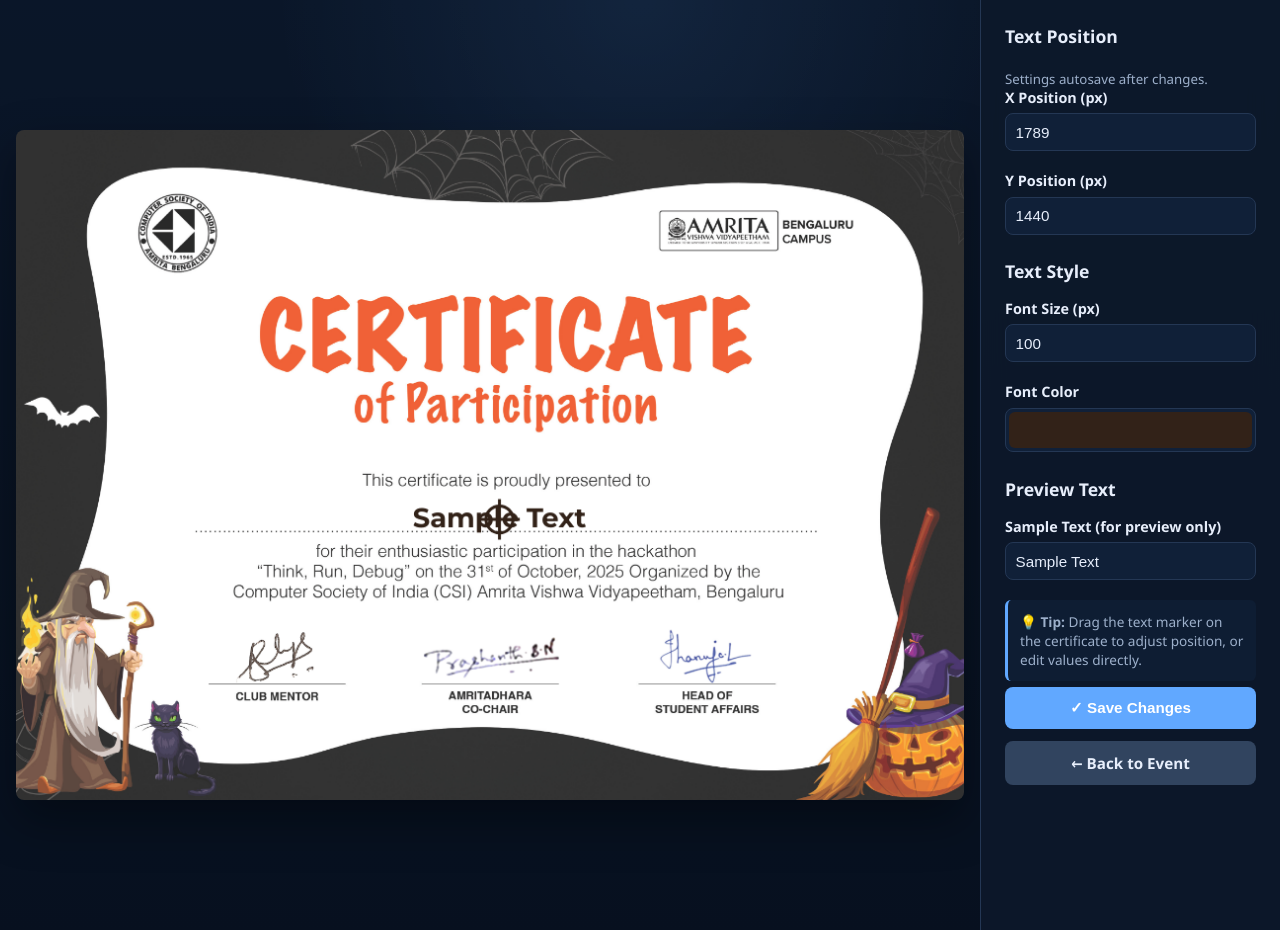
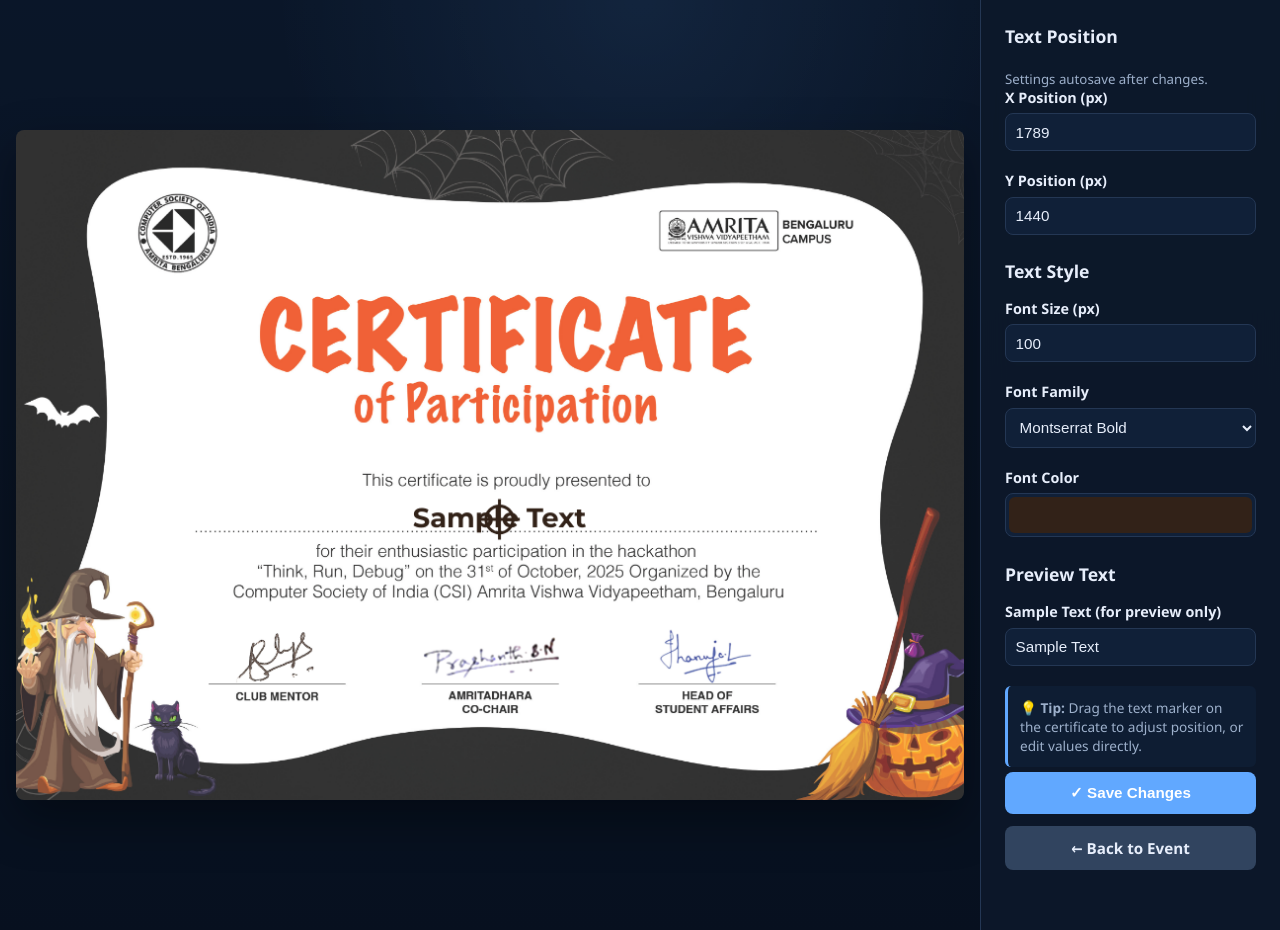
Before and after one commit to csi-aseb-chapter/Certificate-Generator, a Flask app: page /admin/events/think-run-debug/coordinates in a window 1280 px wide. Run offline with Flask 3, Linux system fonts and the light colour scheme; the visitor is signed in with stand-in values (Sample User, id 1); some libraries are stand-ins or nearby versions.

Commit message:
Add configurable fonts and global footer branding

```diff
--- a/app.py
+++ b/app.py
@@ -44,6 +44,15 @@
 EVENTS_DIR = os.path.join(RUNTIME_WRITABLE_DIR, "events")
 GENERATED_DIR = os.path.join(RUNTIME_WRITABLE_DIR, "generated_certificates")
 FONT_PATH = os.path.join(BASE_DIR, "fonts", "Montserrat-Bold.ttf")
+DEFAULT_FONT_KEY = "montserrat_bold"
+FONT_OPTIONS = {
+	"montserrat_bold": {
+		"label": "Montserrat Bold",
+		"filename": "Montserrat-Bold.ttf",
+		"css_family": "Montserrat Bold",
+		"css_weight": "700",
+	}
+}
 
 EVENT_STATE_FILE = os.path.join(GENERATED_DIR, "event_states.json")
 KV_REST_API_URL = os.environ.get("KV_REST_API_URL", "").strip()
@@ -232,6 +241,7 @@
 		"text_y": 1440,
 		"font_size": 100,
 		"font_color": [50, 34, 24],
+		"font_key": DEFAULT_FONT_KEY,
 	}
 	with open(config_path, "w", encoding="utf-8") as f:
 		json.dump(config, f, indent=2)
@@ -274,6 +284,56 @@
 
 def _event_csv_key(slug: str) -> str:
 	return f"{KV_EVENT_CSV_PREFIX}{slug}"
+
+
+def available_font_options() -> list[dict[str, str]]:
+	options: list[dict[str, str]] = []
+	for key, meta in FONT_OPTIONS.items():
+		path = os.path.join(BASE_DIR, "fonts", meta["filename"])
+		if not os.path.exists(path):
+			continue
+		options.append(
+			{
+				"key": key,
+				"label": meta["label"],
+				"path": path,
+				"css_family": meta["css_family"],
+				"css_weight": meta["css_weight"],
+			}
+		)
+	if options:
+		return options
+	return [
+		{
+			"key": DEFAULT_FONT_KEY,
+			"label": "Default",
+			"path": FONT_PATH,
+			"css_family": "Arial",
+			"css_weight": "700",
+		}
+	]
+
+
+def normalize_font_key(value: str | None, fallback: str = DEFAULT_FONT_KEY) -> str:
+	candidate = (value or "").strip().lower()
+	available = {option["key"] for option in available_font_options()}
+	if candidate in available:
+		return candidate
+	if fallback in available:
+		return fallback
+	return next(iter(available), DEFAULT_FONT_KEY)
+
+
+def resolve_font_option(font_key: str | None) -> dict[str, str]:
+	normalized_key = normalize_font_key(font_key)
+	for option in available_font_options():
+		if option["key"] == normalized_key:
+			return option
+	return available_font_options()[0]
+
+
+def _normalize_event_style_config(config: dict) -> None:
+	config["font_key"] = normalize_font_key(config.get("font_key"), DEFAULT_FONT_KEY)
 
 
 def _read_event_config_from_file(slug: str) -> dict | None:
@@ -420,12 +480,14 @@
 	config = _load_event_config(slug)
 	if config is None:
 		return None
+	_normalize_event_style_config(config)
 	if "active" in state:
 		config["active"] = bool(state.get("active"))
 	return config
 
 
 def save_event_config(slug: str, config: dict) -> None:
+	_normalize_event_style_config(config)
 	_write_event_config_to_file(slug, config)
 	if _kv_enabled():
 		try:
@@ -660,10 +722,11 @@
 
 # ─── Certificate helpers ──────────────────────────────────────────────────────
 
-def get_font(size: int) -> ImageFont.FreeTypeFont | ImageFont.ImageFont:
+def get_font(size: int, font_key: str | None = None) -> ImageFont.FreeTypeFont | ImageFont.ImageFont:
+	font_option = resolve_font_option(font_key)
 	try:
-		if os.path.exists(FONT_PATH):
-			return ImageFont.truetype(FONT_PATH, size=size)
+		if os.path.exists(font_option["path"]):
+			return ImageFont.truetype(font_option["path"], size=size)
 		return ImageFont.truetype("arial.ttf", size=size)
 	except Exception:
 		return ImageFont.load_default()
@@ -688,6 +751,7 @@
 		"text_y": event_config.get("text_y", 1440),
 		"font_size": event_config.get("font_size", 100),
 		"font_color": event_config.get("font_color", [50, 34, 24]),
+		"font_key": normalize_font_key(event_config.get("font_key"), DEFAULT_FONT_KEY),
 	}
 	with open(_cert_metadata_path(cert_id), "w", encoding="utf-8") as f:
 		json.dump(metadata, f)
@@ -716,14 +780,16 @@
 		("text_y", 1440),
 		("font_size", 100),
 		("font_color", [50, 34, 24]),
+		("font_key", DEFAULT_FONT_KEY),
 	):
 		render_metadata[key] = event_config.get(key, metadata.get(key, fallback))
+	render_metadata["font_key"] = normalize_font_key(render_metadata.get("font_key"), DEFAULT_FONT_KEY)
 	return render_metadata
 
 
 def draw_name_on_image(image: Image.Image, metadata: dict) -> None:
 	draw = ImageDraw.Draw(image)
-	font = get_font(metadata.get("font_size", 100))
+	font = get_font(metadata.get("font_size", 100), metadata.get("font_key"))
 	color = tuple(metadata.get("font_color", [50, 34, 24]))
 	draw.text(
 		(metadata.get("text_x", 1789), metadata.get("text_y", 1440)),
@@ -794,6 +860,15 @@
 		"text_y": _parse_int(request.args.get("text_y"), event_config.get("text_y", 1440)),
 		"font_size": _parse_int(request.args.get("font_size"), event_config.get("font_size", 100)),
 		"font_color": _parse_color(request.args.get("font_color"), event_config.get("font_color", [50, 34, 24])),
+		"font_key": normalize_font_key(request.args.get("font_key"), event_config.get("font_key", DEFAULT_FONT_KEY)),
+	}
+
+
+@app.context_processor
+def inject_style_context() -> dict:
+	return {
+		"font_options": available_font_options(),
+		"default_font_key": normalize_font_key(DEFAULT_FONT_KEY),
 	}
 
 
@@ -942,8 +1017,10 @@
 	text_y = _parse_int(request.form.get("text_y"), 1440)
 	font_size = _parse_int(request.form.get("font_size"), 100)
 	font_color = _parse_color(request.form.get("font_color", ""))
+	font_key = normalize_font_key(request.form.get("font_key"), DEFAULT_FONT_KEY)
 	form_data = {"name": name, "slug": slug, "validation_type": validation_type, "custom_fields": custom_fields,
-				 "text_x": text_x, "text_y": text_y, "font_size": font_size, "font_color": font_color}
+				 "text_x": text_x, "text_y": text_y, "font_size": font_size, "font_color": font_color,
+				 "font_key": font_key}
 	if not name or not slug:
 		return render_template("admin/event_form.html", event=form_data, is_new=True, error="Name and slug are required."), 400
 	if not safe_slug(slug):
@@ -954,7 +1031,7 @@
 							   error=f"An event with slug '{slug}' already exists."), 400
 	os.makedirs(_event_dir(slug), exist_ok=True)
 	config = {"name": name, "slug": slug, "active": False, "validation_type": validation_type, "custom_fields": custom_fields,
-			  "text_x": text_x, "text_y": text_y, "font_size": font_size, "font_color": font_color}
+			  "text_x": text_x, "text_y": text_y, "font_size": font_size, "font_color": font_color, "font_key": font_key}
 	save_event_config(slug, config)
 	_set_event_state(slug, deleted=False, active=False)
 	return redirect(url_for("admin_edit_event", slug=slug))
@@ -996,6 +1073,7 @@
 	config["text_y"] = _parse_int(request.form.get("text_y"), config.get("text_y", 1440))
 	config["font_size"] = _parse_int(request.form.get("font_size"), config.get("font_size", 100))
 	config["font_color"] = _parse_color(request.form.get("font_color"), config.get("font_color", [50, 34, 24]))
+	config["font_key"] = normalize_font_key(request.form.get("font_key"), config.get("font_key", DEFAULT_FONT_KEY))
 	save_event_config(slug, config)
 	if request.headers.get("X-Requested-With") == "XMLHttpRequest":
 		return jsonify({"ok": True, "message": "Settings saved."})
@@ -1173,12 +1251,21 @@
 	return send_file(output, mimetype="image/png")
 
 
+@app.route("/assets/fonts/<font_key>.ttf", methods=["GET"])
+def font_asset(font_key: str):
+	"""Serve event font files used by PIL so browser previews match generated files."""
+	if normalize_font_key(font_key) != font_key:
+		return "Font not found", 404
+	font_option = resolve_font_option(font_key)
+	if not os.path.exists(font_option["path"]):
+		return "Font not found", 404
+	return send_file(font_option["path"], mimetype="font/ttf")
+
+
 @app.route("/assets/fonts/montserrat-bold.ttf", methods=["GET"])
 def montserrat_bold_font():
-	"""Serve the same font file used by PIL so browser previews match generated files."""
-	if not os.path.exists(FONT_PATH):
-		return "Font not found", 404
-	return send_file(FONT_PATH, mimetype="font/ttf")
+	"""Backward-compatible route for existing CSS references."""
+	return font_asset(DEFAULT_FONT_KEY)
 
 
 # ─── Entry point ──────────────────────────────────────────────────────────────
--- a/static/style.css
+++ b/static/style.css
@@ -324,6 +324,19 @@
 
   .back-link:hover {
     color: var(--accent);
+  }
+
+  .site-footer {
+    position: fixed;
+    left: 0;
+    right: 0;
+    bottom: 0.55rem;
+    text-align: center;
+    color: #86a1c2;
+    font-size: 0.8rem;
+    letter-spacing: 0.01em;
+    pointer-events: none;
+    opacity: 0.95;
   }
 
   /* ── Admin layout ─────────────────────────────────────────── */
--- a/templates/admin/coordinate_editor.html
+++ b/templates/admin/coordinate_editor.html
@@ -6,11 +6,6 @@
     <title>Coordinate Editor – {{ event.name }} – Admin</title>
     <link rel="stylesheet" href="{{ url_for('static', filename='style.css') }}" />
     <style>
-      @font-face {
-        font-family: 'Montserrat Bold';
-        src: url('{{ url_for("montserrat_bold_font") }}') format('truetype');
-        font-weight: 700;
-      }
       body {
         overflow: hidden;
       }
@@ -62,7 +57,8 @@
         font-size: 0.9rem;
         color: var(--text);
       }
-      .coord-editor-control input {
+      .coord-editor-control input,
+      .coord-editor-control select {
         width: 100%;
         border: 1px solid var(--border);
         border-radius: 8px;
@@ -71,7 +67,8 @@
         background: var(--surface);
         color: var(--text);
       }
-      .coord-editor-control input:focus {
+      .coord-editor-control input:focus,
+      .coord-editor-control select:focus {
         outline: none;
         border-color: var(--accent);
         box-shadow: 0 0 0 3px var(--accent-soft);
@@ -169,6 +166,22 @@
             />
           </div>
 
+          {% set selected_font_key = event.font_key if event and event.font_key else default_font_key %}
+          <div class="coord-editor-control">
+            <label for="font_key">Font Family</label>
+            <select id="font_key" name="font_key">
+              {% for option in font_options %}
+              <option
+                value="{{ option.key }}"
+                data-family="{{ option.css_family }}"
+                data-weight="{{ option.css_weight }}"
+                data-url="{{ url_for('font_asset', font_key=option.key) }}"
+                {{ 'selected' if option.key == selected_font_key else '' }}
+              >{{ option.label }}</option>
+              {% endfor %}
+            </select>
+          </div>
+
           <div class="coord-editor-control">
             <label for="font_color">Font Color</label>
             {% if event and event.font_color %}
@@ -212,6 +225,7 @@
       const textXInput = document.getElementById('text_x');
       const textYInput = document.getElementById('text_y');
       const fontSizeInput = document.getElementById('font_size');
+      const fontKeyInput = document.getElementById('font_key');
       const fontColorInput = document.getElementById('font_color');
       const sampleTextInput = document.getElementById('sample_text');
       const coordSaveStatus = document.getElementById('coordSaveStatus');
@@ -230,9 +244,37 @@
       let coordAutosaveTimer = null;
       let coordAutosaveInFlight = false;
       let coordAutosaveQueued = false;
-      const fontReadyPromise = document.fonts
-        ? document.fonts.load('700 32px "Montserrat Bold"').catch(() => undefined)
-        : Promise.resolve();
+      const loadedPreviewFonts = new Set();
+
+      function selectedPreviewFont() {
+        const selectedOption = fontKeyInput && fontKeyInput.selectedOptions
+          ? fontKeyInput.selectedOptions[0]
+          : null;
+        return {
+          family: (selectedOption && selectedOption.dataset.family) || 'Montserrat Bold',
+          weight: (selectedOption && selectedOption.dataset.weight) || '700',
+          url: (selectedOption && selectedOption.dataset.url) || ''
+        };
+      }
+
+      function ensurePreviewFontLoaded() {
+        const font = selectedPreviewFont();
+        if (!document.fonts) {
+          return Promise.resolve();
+        }
+        if (loadedPreviewFonts.has(font.family)) {
+          return document.fonts.load(`${font.weight} 32px "${font.family}"`).catch(() => undefined);
+        }
+        if (window.FontFace && font.url) {
+          const face = new FontFace(font.family, `url(${font.url})`, { weight: font.weight });
+          return face.load().then((loadedFace) => {
+            document.fonts.add(loadedFace);
+            loadedPreviewFonts.add(font.family);
+            return document.fonts.load(`${font.weight} 32px "${font.family}"`);
+          }).catch(() => undefined);
+        }
+        return document.fonts.load(`${font.weight} 32px "${font.family}"`).catch(() => undefined);
+      }
 
       function setCoordSaveStatus(message, isError) {
         if (!coordSaveStatus) return;
@@ -299,13 +341,14 @@
         const img = new Image();
         img.onload = () => {
           certImage = img;
-          fontReadyPromise.finally(resizeCanvas);
+          ensurePreviewFontLoaded().finally(resizeCanvas);
         };
         img.onerror = () => {
           certImage = null;
           ctx.clearRect(0, 0, canvas.width, canvas.height);
+          const fallbackFont = selectedPreviewFont();
           ctx.fillStyle = '#999';
-          ctx.font = '20px "Montserrat Bold", Arial';
+          ctx.font = `${fallbackFont.weight} 20px "${fallbackFont.family}", Arial`;
           ctx.textAlign = 'center';
           ctx.fillText('Preview not available', canvas.width / 2, canvas.height / 2);
         };
@@ -356,6 +399,7 @@
         const size = parseInt(fontSizeInput.value) * scaleX / 2;
         const color = fontColorInput.value || '#321812';
         const displayText = sampleTextInput.value.trim() || 'Sample Text';
+        const font = selectedPreviewFont();
 
         // Highlight the draggable area
         if (isDragging) {
@@ -381,7 +425,7 @@
         ctx.stroke();
 
         ctx.fillStyle = color;
-        ctx.font = `bold ${Math.max(12, parseInt(fontSizeInput.value) * scaleX)}px "Montserrat Bold", Arial`;
+        ctx.font = `${font.weight} ${Math.max(12, parseInt(fontSizeInput.value) * scaleX)}px "${font.family}", Arial`;
         ctx.textAlign = 'center';
         ctx.textBaseline = 'middle';
         ctx.fillText(displayText, x, y);
@@ -447,6 +491,11 @@
       [textXInput, textYInput, fontSizeInput, fontColorInput, sampleTextInput].forEach(input => {
         input.addEventListener('input', drawPreview);
       });
+      if (fontKeyInput) {
+        fontKeyInput.addEventListener('change', () => {
+          ensurePreviewFontLoaded().finally(drawPreview);
+        });
+      }
 
       sampleTextInput.addEventListener('input', persistSampleText);
 
@@ -478,6 +527,9 @@
         input.addEventListener('input', scheduleCoordAutosave);
       });
       fontColorInput.addEventListener('change', scheduleCoordAutosave);
+      if (fontKeyInput) {
+        fontKeyInput.addEventListener('change', scheduleCoordAutosave);
+      }
 
       // Handle window resize
       window.addEventListener('resize', resizeCanvas);
--- a/templates/event.html
+++ b/templates/event.html
@@ -75,5 +75,6 @@
         </div>
       </section>
     </main>
+    <footer class="site-footer">Crafted with 💕 -- CSI</footer>
   </body>
 </html>
--- a/templates/index.html
+++ b/templates/index.html
@@ -27,5 +27,6 @@
         {% endif %}
       </section>
     </main>
+    <footer class="site-footer">Crafted with 💕 -- CSI</footer>
   </body>
 </html>
--- a/templates/preview.html
+++ b/templates/preview.html
@@ -30,5 +30,6 @@
         </div>
       </section>
     </main>
+    <footer class="site-footer">Crafted with 💕 -- CSI</footer>
   </body>
 </html>
```
Also changed, not shown: templates/admin/event_form.html (+59 -15 lines).
